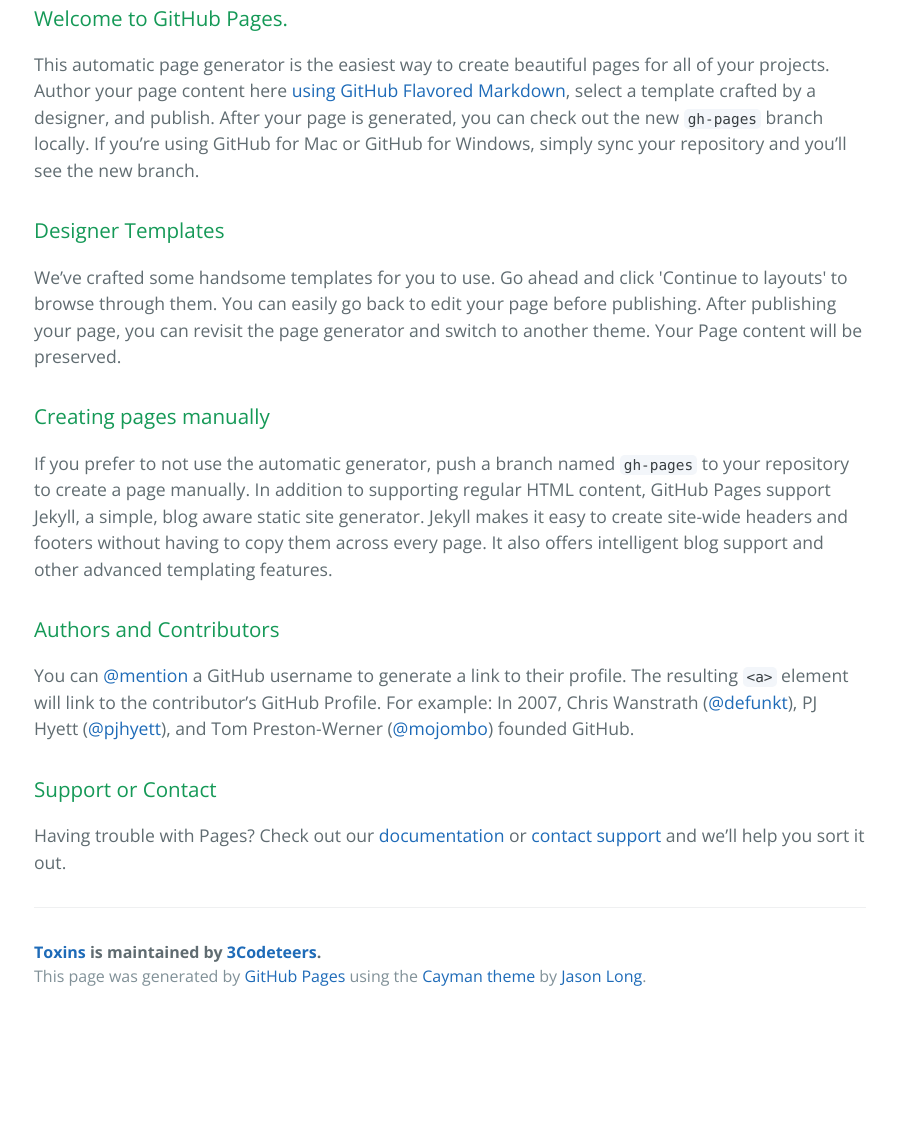
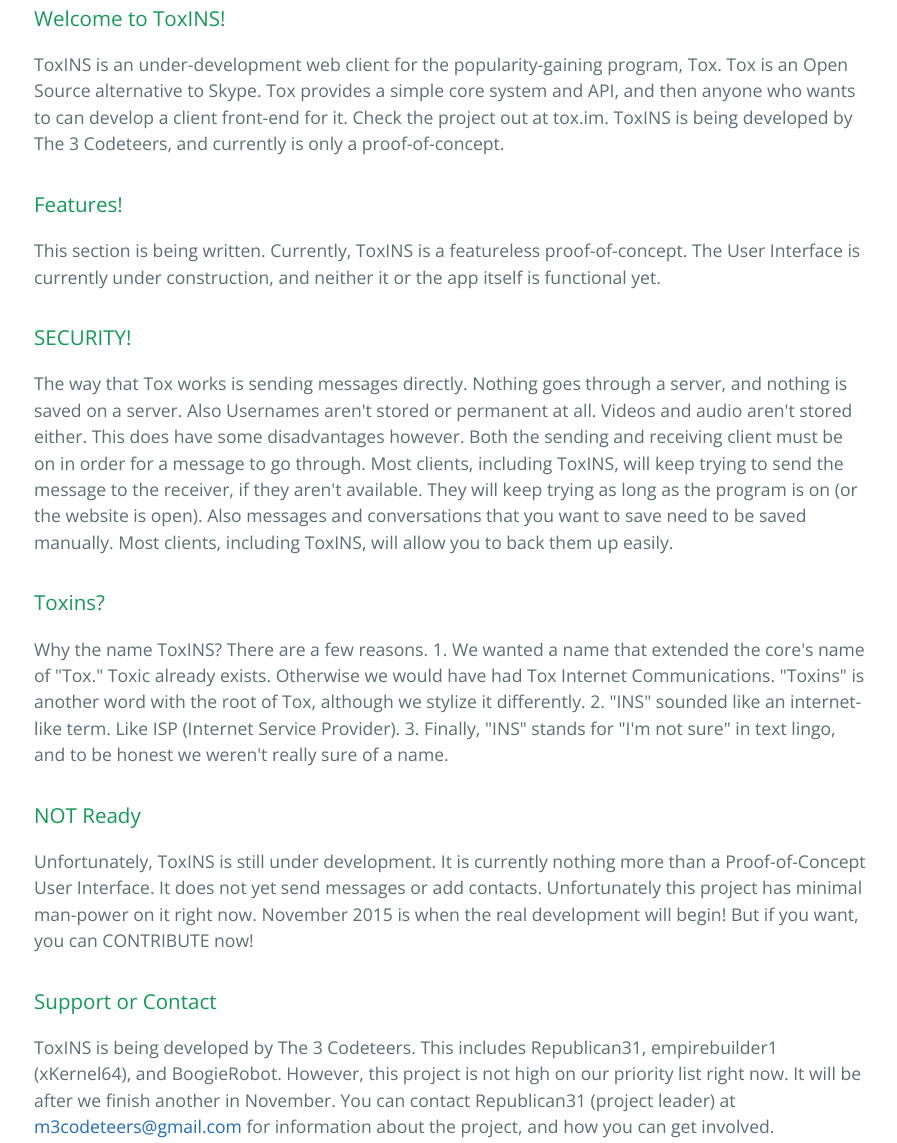
Before and after one commit to 3Codeteers/ToxINS, a plain HTML site: page index.html in a window 1280 px wide. Shown: the part 412-1555 px from the top of the page, without its empty margins (190-1087 px from the left). Before the commit the page ends 1432 px from the top, so only its background shows below. Drawn offline with nearby package versions, Linux system fonts and the light colour scheme.

```diff
--- a/index.html
+++ b/index.html
@@ -20,29 +20,37 @@
 
     <section class="main-content">
       <h3>
-<a id="welcome-to-github-pages" class="anchor" href="#welcome-to-github-pages" aria-hidden="true"><span class="octicon octicon-link"></span></a>Welcome to GitHub Pages.</h3>
+<a id="welcome-to-toxins" class="anchor" href="#welcome-to-toxins" aria-hidden="true"><span class="octicon octicon-link"></span></a>Welcome to ToxINS!</h3>
 
-<p>This automatic page generator is the easiest way to create beautiful pages for all of your projects. Author your page content here <a href="https://guides.github.com/features/mastering-markdown/">using GitHub Flavored Markdown</a>, select a template crafted by a designer, and publish. After your page is generated, you can check out the new <code>gh-pages</code> branch locally. If you’re using GitHub for Mac or GitHub for Windows, simply sync your repository and you’ll see the new branch.</p>
+<p>ToxINS is an under-development web client for the popularity-gaining program, Tox. Tox is an Open Source alternative to Skype. Tox provides a simple core system and API, and then anyone who wants to can develop a client front-end for it. Check the project out at tox.im. ToxINS is being developed by The 3 Codeteers, and currently is only a proof-of-concept.</p>
 
 <h3>
-<a id="designer-templates" class="anchor" href="#designer-templates" aria-hidden="true"><span class="octicon octicon-link"></span></a>Designer Templates</h3>
+<a id="features" class="anchor" href="#features" aria-hidden="true"><span class="octicon octicon-link"></span></a>Features!</h3>
 
-<p>We’ve crafted some handsome templates for you to use. Go ahead and click 'Continue to layouts' to browse through them. You can easily go back to edit your page before publishing. After publishing your page, you can revisit the page generator and switch to another theme. Your Page content will be preserved.</p>
+<p>This section is being written. Currently, ToxINS is a featureless proof-of-concept. The User Interface is currently under construction, and neither it or the app itself is functional yet.</p>
 
 <h3>
-<a id="creating-pages-manually" class="anchor" href="#creating-pages-manually" aria-hidden="true"><span class="octicon octicon-link"></span></a>Creating pages manually</h3>
+<a id="security" class="anchor" href="#security" aria-hidden="true"><span class="octicon octicon-link"></span></a>SECURITY!</h3>
 
-<p>If you prefer to not use the automatic generator, push a branch named <code>gh-pages</code> to your repository to create a page manually. In addition to supporting regular HTML content, GitHub Pages support Jekyll, a simple, blog aware static site generator. Jekyll makes it easy to create site-wide headers and footers without having to copy them across every page. It also offers intelligent blog support and other advanced templating features.</p>
+<p>The way that Tox works is sending messages directly. Nothing goes through a server, and nothing is saved on a server. Also Usernames aren't stored or permanent at all. Videos and audio aren't stored either. This does have some disadvantages however. Both the sending and receiving client must be on in order for a message to go through. Most clients, including ToxINS, will keep trying to send the message to the receiver, if they aren't available. They will keep trying as long as the program is on (or the website is open). Also messages and conversations that you want to save need to be saved manually. Most clients, including ToxINS, will allow you to back them up easily.</p>
 
 <h3>
-<a id="authors-and-contributors" class="anchor" href="#authors-and-contributors" aria-hidden="true"><span class="octicon octicon-link"></span></a>Authors and Contributors</h3>
+<a id="toxins" class="anchor" href="#toxins" aria-hidden="true"><span class="octicon octicon-link"></span></a>Toxins?</h3>
 
-<p>You can <a href="https://github.com/blog/821" class="user-mention">@mention</a> a GitHub username to generate a link to their profile. The resulting <code>&lt;a&gt;</code> element will link to the contributor’s GitHub Profile. For example: In 2007, Chris Wanstrath (<a href="https://github.com/defunkt" class="user-mention">@defunkt</a>), PJ Hyett (<a href="https://github.com/pjhyett" class="user-mention">@pjhyett</a>), and Tom Preston-Werner (<a href="https://github.com/mojombo" class="user-mention">@mojombo</a>) founded GitHub.</p>
+<p>Why the name ToxINS? There are a few reasons.
+1. We wanted a name that extended the core's name of "Tox." Toxic already exists. Otherwise we would have had Tox Internet Communications. "Toxins" is another word with the root of Tox, although we stylize it differently.
+2. "INS" sounded like an internet-like term. Like ISP (Internet Service Provider).
+3. Finally, "INS" stands for "I'm not sure" in text lingo, and to be honest we weren't really sure of a name.</p>
+
+<h3>
+<a id="not-ready" class="anchor" href="#not-ready" aria-hidden="true"><span class="octicon octicon-link"></span></a>NOT Ready</h3>
+
+<p>Unfortunately, ToxINS is still under development. It is currently nothing more than a Proof-of-Concept User Interface. It does not yet send messages or add contacts. Unfortunately this project has minimal man-power on it right now. November 2015 is when the real development will begin! But if you want, you can CONTRIBUTE now!</p>
 
 <h3>
 <a id="support-or-contact" class="anchor" href="#support-or-contact" aria-hidden="true"><span class="octicon octicon-link"></span></a>Support or Contact</h3>
 
-<p>Having trouble with Pages? Check out our <a href="https://help.github.com/pages">documentation</a> or <a href="https://github.com/contact">contact support</a> and we’ll help you sort it out.</p>
+<p>ToxINS is being developed by The 3 Codeteers. This includes Republican31, empirebuilder1 (xKernel64), and BoogieRobot. However, this project is not high on our priority list right now. It will be after we finish another in November. You can contact Republican31 (project leader) at <a href="mailto:m3codeteers@gmail.com">m3codeteers@gmail.com</a> for information about the project, and how you can get involved.</p>
 
       <footer class="site-footer">
         <span class="site-footer-owner"><a href="https://github.com/3Codeteers/ToxINS">Toxins</a> is maintained by <a href="https://github.com/3Codeteers">3Codeteers</a>.</span>
```
Also changed, not shown: params.json (+1 -1 lines).
